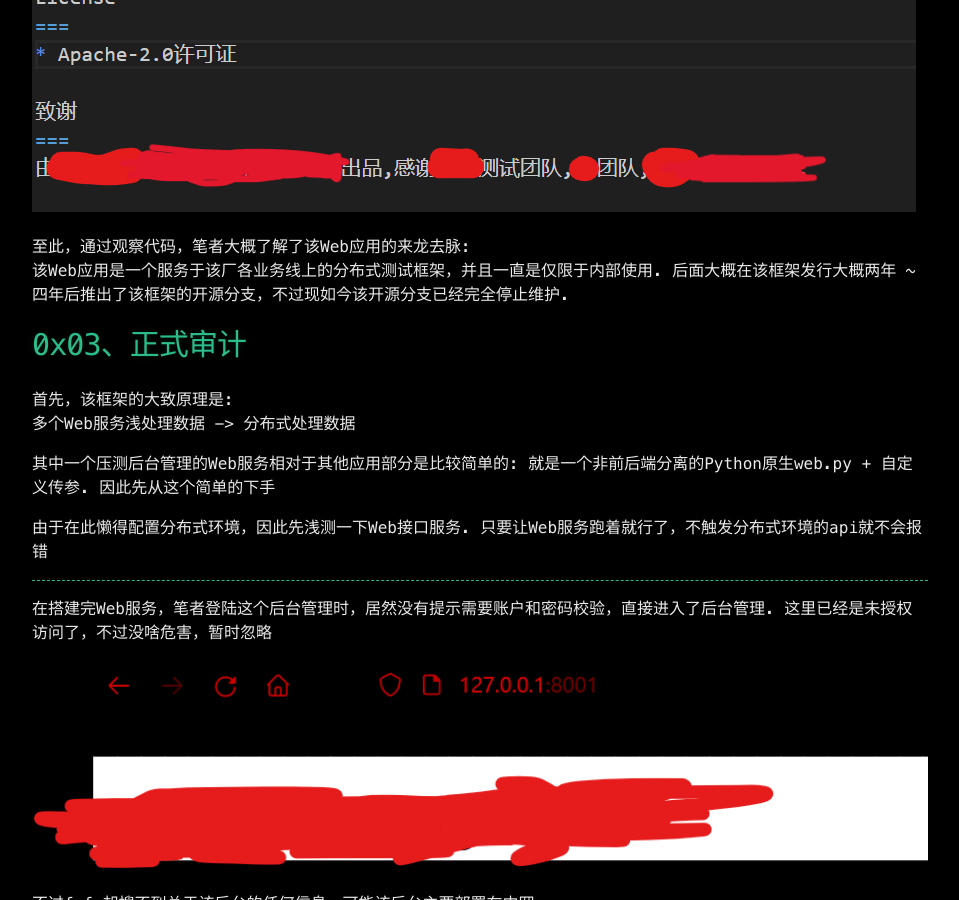
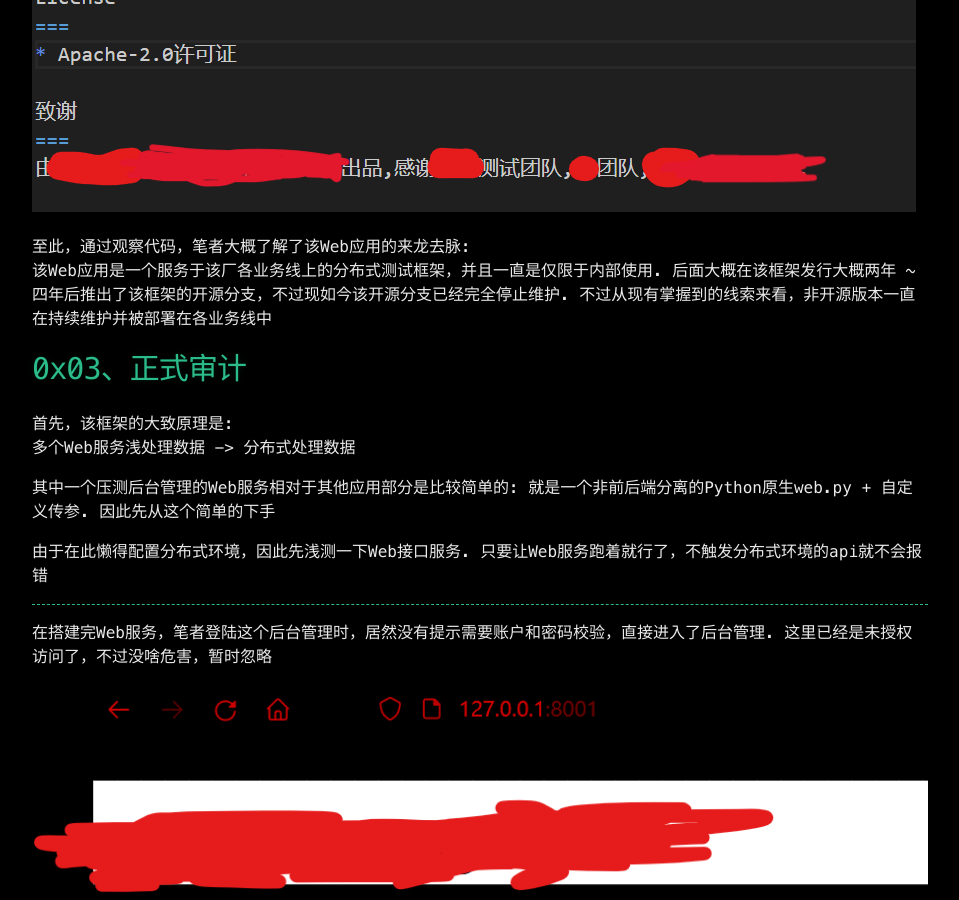
Before and after one commit to Leeyangee/leeyangee.github.io, a Jekyll site: the page built from _posts/2024-04-11-阿里Web审计实战.md, in a window 1280 px wide and 900 px high, scrolled down 1969 px. Shown: the whole window, without its empty margins (160-1119 px from the left). Built offline with Jekyll 4.4.1, drawn with Linux system fonts in a browser that asks for light colours.

Commit message:
Update 2024-04-11-阿里Web审计实战.md

```diff
--- a/_posts/2024-04-11-阿里Web审计实战.md
+++ b/_posts/2024-04-11-阿里Web审计实战.md
@@ -38,7 +38,7 @@ published: true
 ![avatar](/image/2024-03-23-2.png)
 
 至此，通过观察代码，笔者大概了解了该Web应用的来龙去脉:
-该Web应用是一个服务于该厂各业务线上的分布式测试框架，并且一直是仅限于内部使用. 后面大概在该框架发行大概两年 ~ 四年后推出了该框架的开源分支，不过现如今该开源分支已经完全停止维护.
+该Web应用是一个服务于该厂各业务线上的分布式测试框架，并且一直是仅限于内部使用. 后面大概在该框架发行大概两年 ~ 四年后推出了该框架的开源分支，不过现如今该开源分支已经完全停止维护.  不过从现有掌握到的线索来看，非开源版本一直在持续维护并被部署在各业务线中
 
 # [](#header-1)0x03、正式审计
 
```
